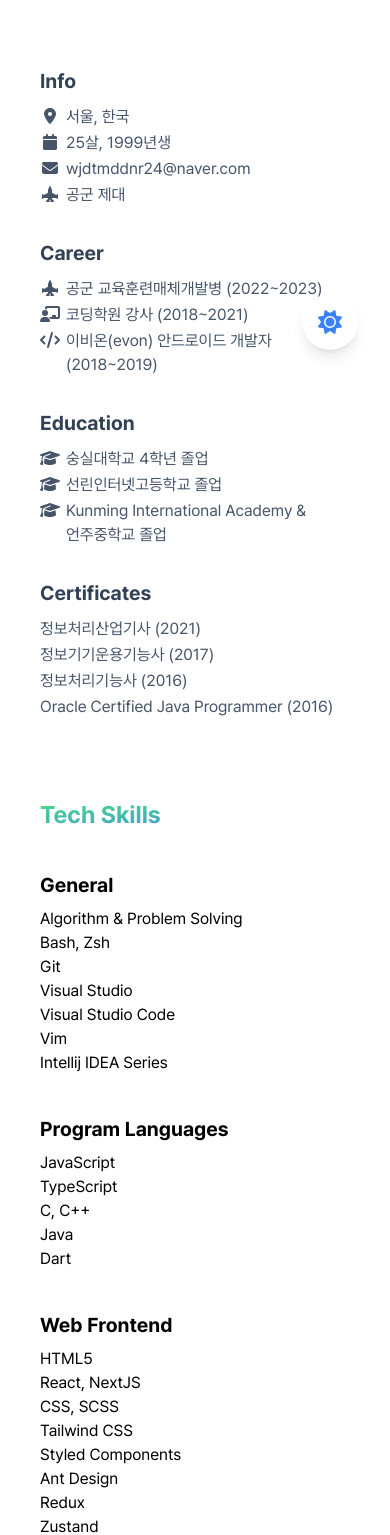
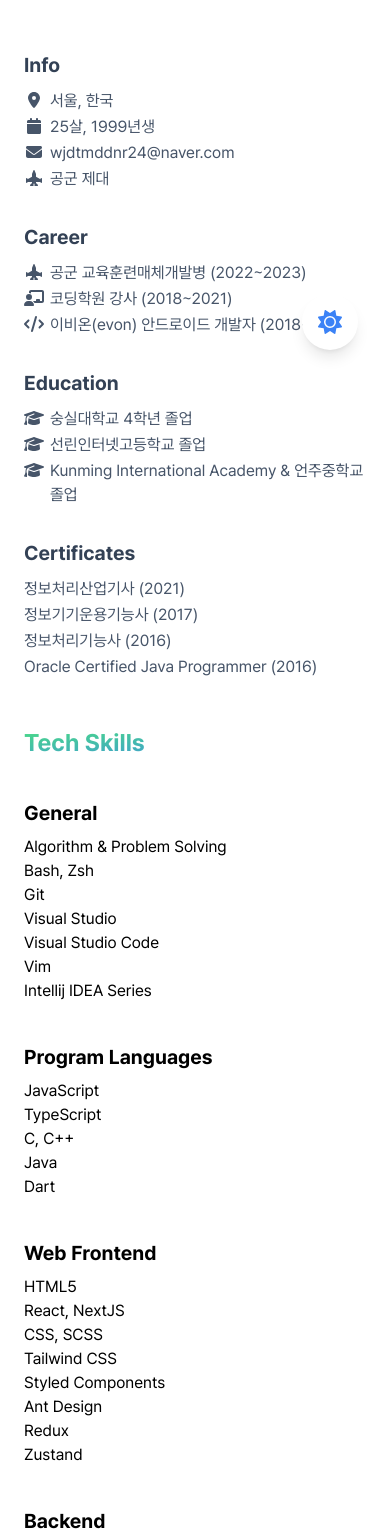
Before and after one commit to wjdtmddnr24/Curriculum-Vitae, a Next.js app: page / in a window 390 px wide. Shown: the part 462-1997 px from the top of the page. Built offline with nearby package versions, Linux system fonts and the light colour scheme.

Commit message:
update: change card padding on mobile view

```diff
--- a/src/features/sections/Awards.tsx
+++ b/src/features/sections/Awards.tsx
@@ -2,7 +2,7 @@ import Card from "../../components/card/Card";
 
 export function Awards() {
   return (
-    <Card className="p-10">
+    <Card className="p-6 lg:p-10">
       <div className="text-2xl text-transparent bg-clip-text bg-gradient-to-br from-green-400 to-blue-500 dark:from-pink-500 dark:via-purple-500 dark:to-indigo-500 font-bold mb-8">
         Awards
       </div>
--- a/src/features/sections/Profile.tsx
+++ b/src/features/sections/Profile.tsx
@@ -14,7 +14,7 @@ import { ProfileHeader } from "../profile-header/ProfileHeader";
 
 export function Profile() {
   return (
-    <Card className="grid lg:grid-cols-[repeat(2,1fr)] p-10 lg:p-0 lg:pr-16 dark:divide-slate-600">
+    <Card className="grid lg:grid-cols-[repeat(2,1fr)] p-6 lg:p-0 lg:pr-16 dark:divide-slate-600">
       <ProfileHeader />
       <div className="grid lg:grid-cols-[18rem_18rem] content-center gap-8 text-slate-600 dark:text-slate-300">
         <div>
--- a/src/features/sections/Projects.tsx
+++ b/src/features/sections/Projects.tsx
@@ -3,7 +3,7 @@ import { ProjectGallary } from "../project-gallary/ProjectGallary";
 
 export function Projects() {
   return (
-    <Card className="p-10">
+    <Card className="p-6 lg:p-10">
       <div className="text-2xl text-transparent bg-clip-text bg-gradient-to-br from-green-400 to-blue-500 dark:from-pink-500 dark:via-purple-500 dark:to-indigo-500 font-bold mb-8">
         Projects
       </div>
--- a/src/features/sections/TechSkills.tsx
+++ b/src/features/sections/TechSkills.tsx
@@ -2,7 +2,7 @@ import Card from "../../components/card/Card";
 
 export function TechSkills() {
   return (
-    <Card className="p-10">
+    <Card className="p-6 lg:p-10">
       <div className="text-2xl text-transparent bg-clip-text bg-gradient-to-br from-green-400 to-blue-500 dark:from-pink-500 dark:via-purple-500 dark:to-indigo-500 font-bold">
         Tech Skills
       </div>
```
